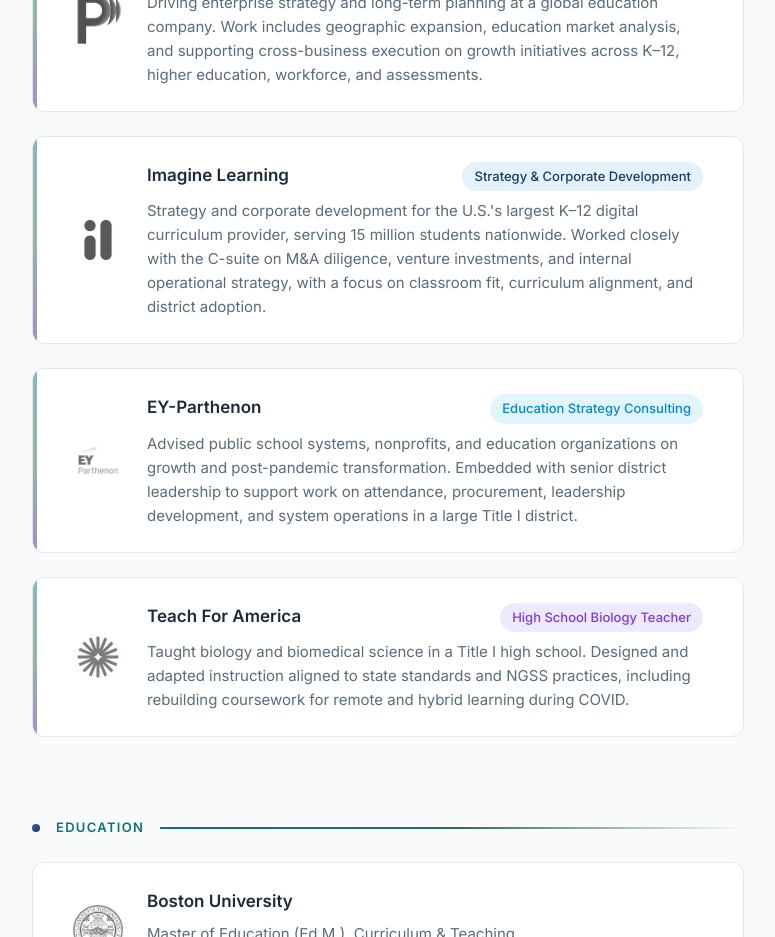
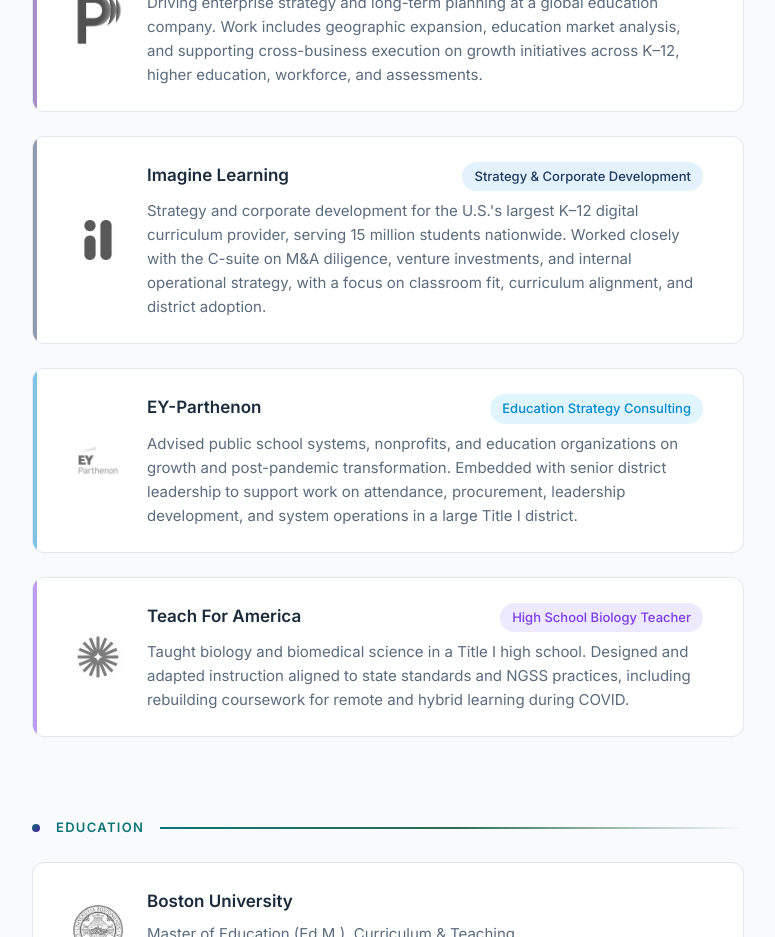
Before and after one commit to lucascoccodelgado/personalwebsite, a React (Vite) app: page / in a window 1280 px wide. Shown: the part 860-1797 px from the top of the page, without its empty margins (252-1027 px from the left). Built offline with nearby package versions, Linux system fonts and the light colour scheme.

Commit message:
Match card left border colors to badge colors

```diff
--- a/src/App.css
+++ b/src/App.css
@@ -257,9 +257,24 @@
   top: 0;
   bottom: 0;
   width: 4px;
-  background: linear-gradient(180deg, var(--color-primary) 0%, #2d6a4f 50%, #4c1d95 100%);
   opacity: 0.5;
   transition: opacity var(--transition);
+}
+
+.card:nth-child(1)::before {
+  background: #4c1d95;
+}
+
+.card:nth-child(2)::before {
+  background: #1e3a5f;
+}
+
+.card:nth-child(3)::before {
+  background: #0288d1;
+}
+
+.card:nth-child(4)::before {
+  background: #7c3aed;
 }
 
 .card:nth-child(1) { animation-delay: 0.2s; }
```
